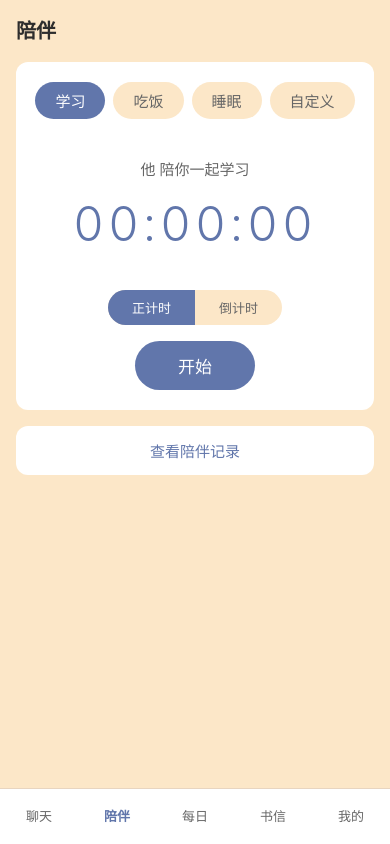
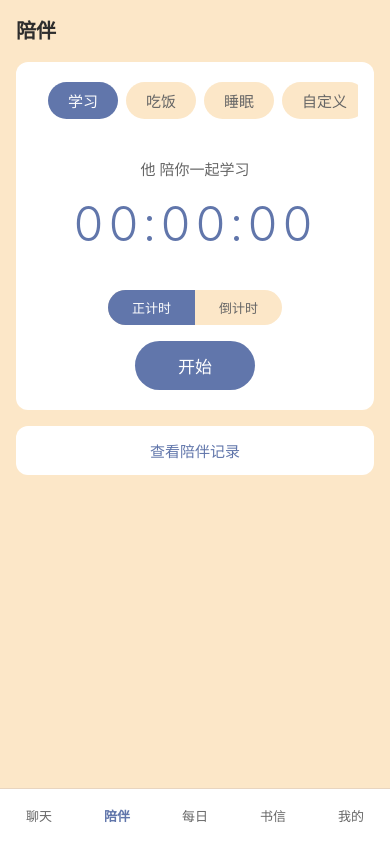
Before and after one commit to w9sm48hgtp-crypto/zika, a React (Vite) app: page /companion in a window 390 px wide. Built offline with nearby package versions, Linux system fonts and the light colour scheme.

Commit message:
Fix scene pills left edge cut off on mobile

```diff
--- a/src/pages/CompanionPage.module.css
+++ b/src/pages/CompanionPage.module.css
@@ -9,11 +9,12 @@
 .sceneRow {
   display: flex;
   gap: 8px;
-  justify-content: center;
+  justify-content: flex-start;
   margin-bottom: 16px;
   flex-wrap: nowrap;
   overflow-x: auto;
   -webkit-overflow-scrolling: touch;
+  padding: 0 16px;
 }
 
 .scenePill {
```
